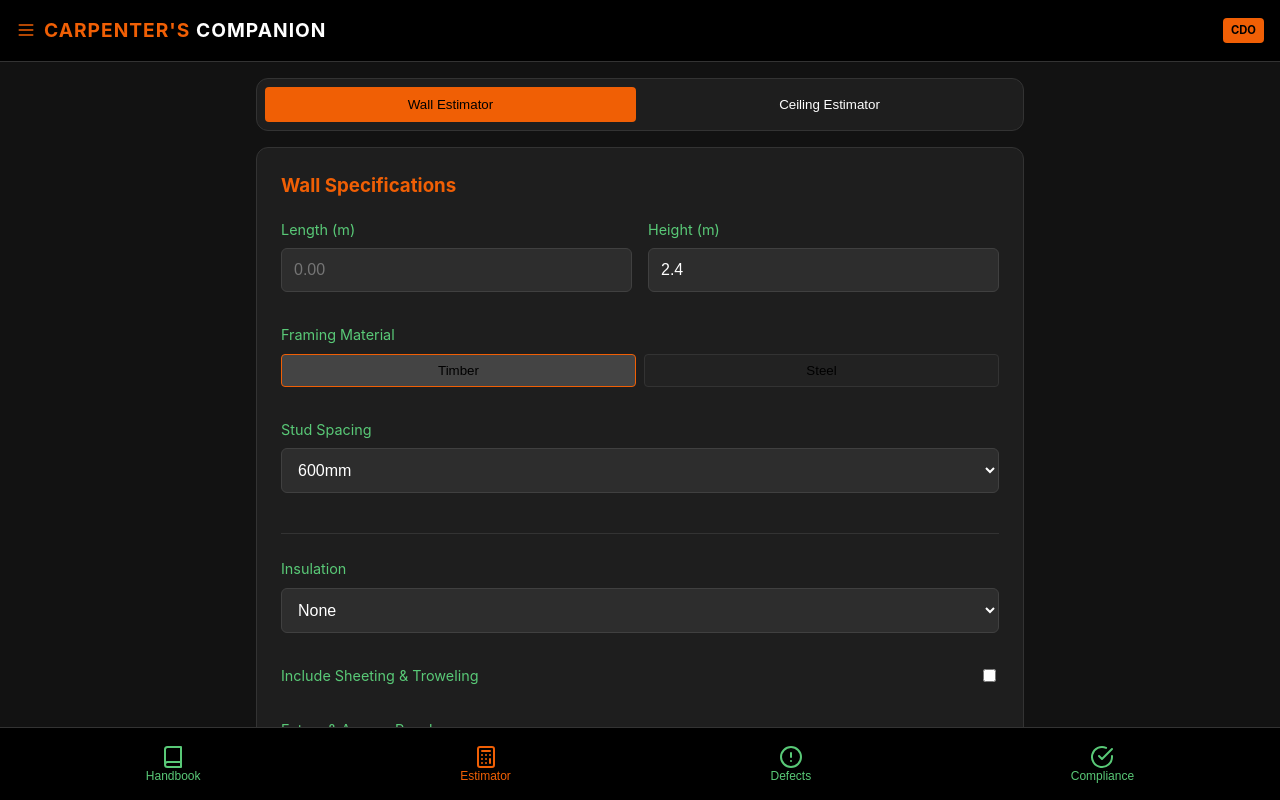
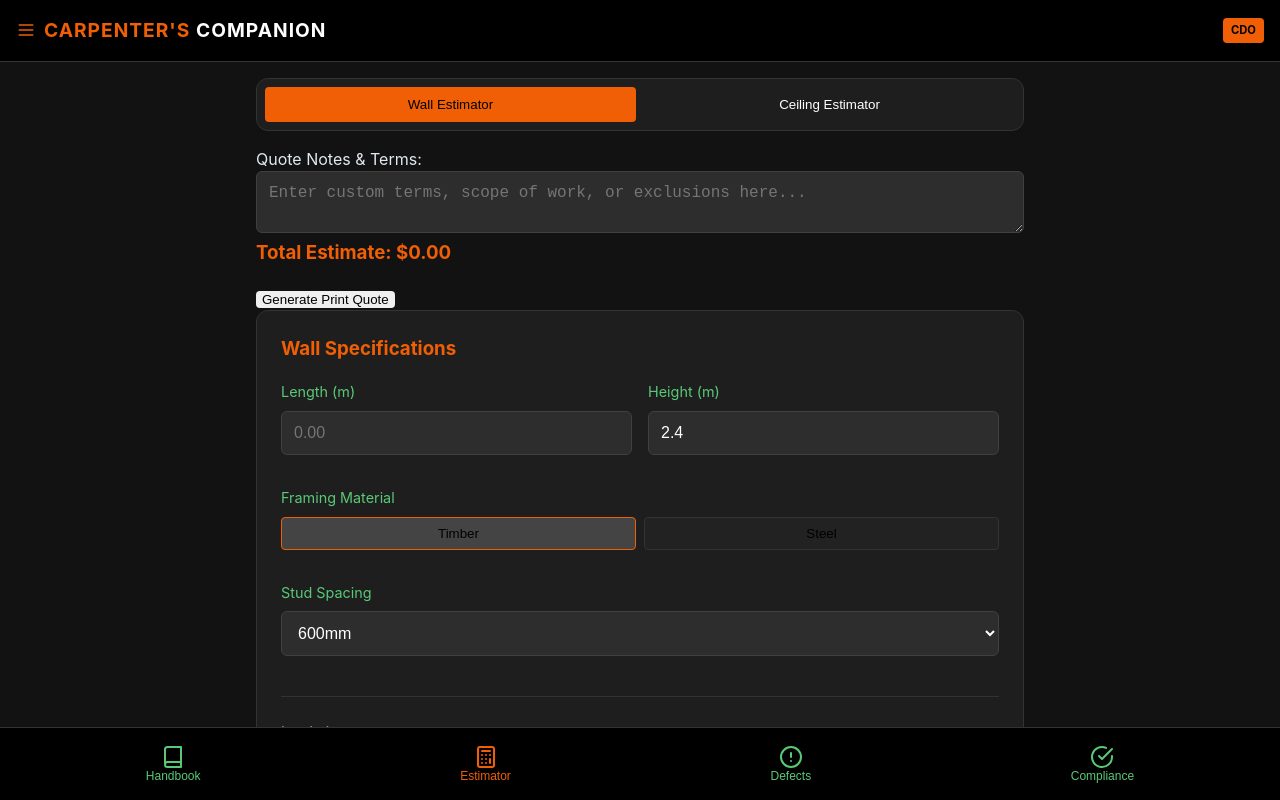
Before and after one commit to Cdo1985/carpenters-companion, a React (Vite) app: page / in a window 1280 px wide. Both pictures are taken after a click on the button "Estimator". Shown: the top 800 px of the page. Built offline with nearby package versions, Linux system fonts and the light colour scheme.

Commit message:
Update Estimator.tsx

```diff
--- a/src/components/Estimator.tsx
+++ b/src/components/Estimator.tsx
@@ -131,6 +131,17 @@ Estimated Cost: $${totalLaborCost.toLocaleString(undefined, { minimumFractionDig
           </button>
         </div>
       </div>
+
+      <div class="estimator-extras">
+  <label for="project-notes">Quote Notes & Terms:</label>
+  <textarea id="project-notes" placeholder="Enter custom terms, scope of work, or exclusions here..."></textarea>
+
+  <div class="total-display">
+    <h3>Total Estimate: $<span id="final-total">0.00</span></h3>
+  </div>
+
+  <button onclick="window.print()" class="print-btn">Generate Print Quote</button>
+</div>
 
       <div className="card">
         <h3>{mode === 'wall' ? 'Wall' : 'Ceiling'} Specifications</h3>
```
